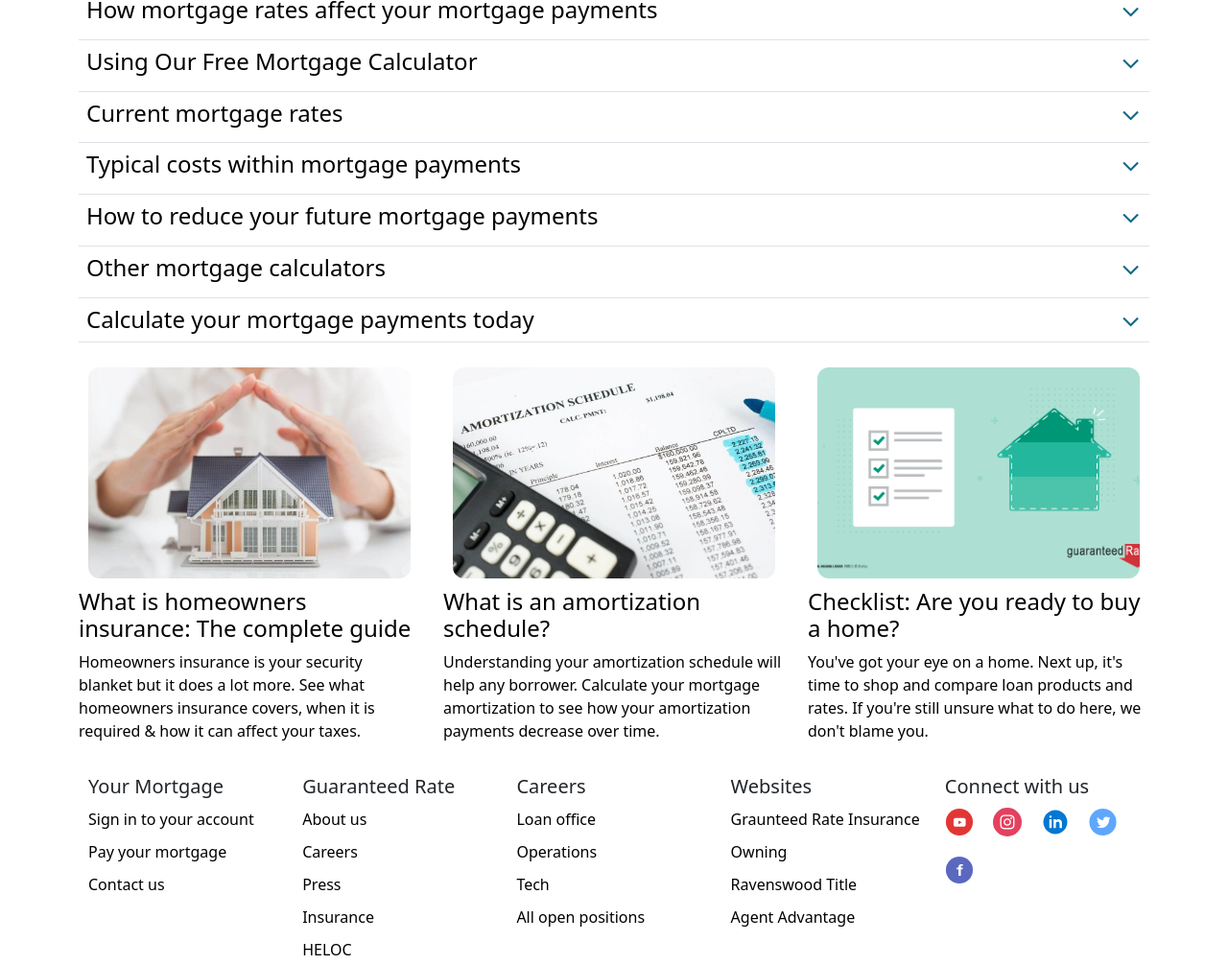
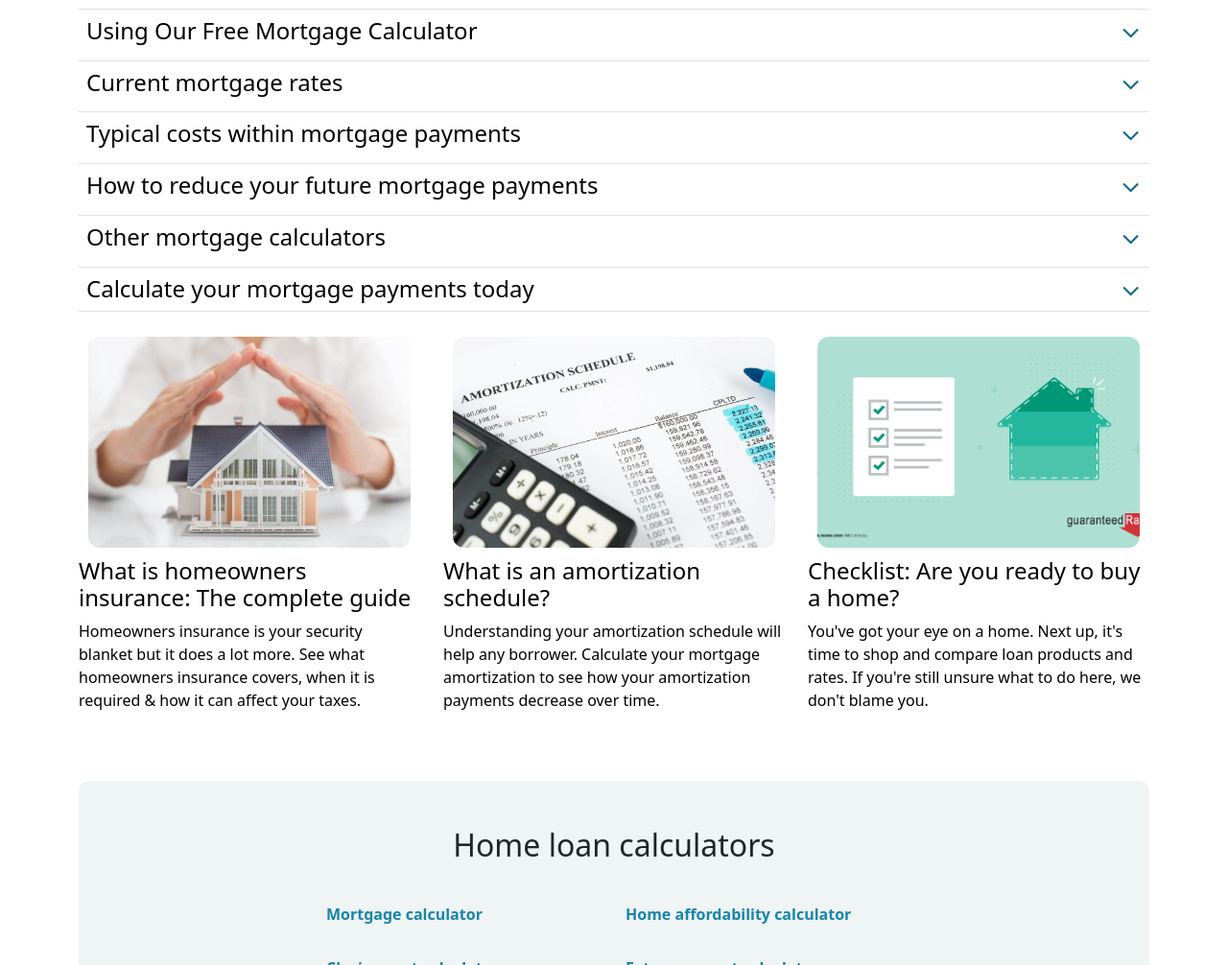
Before and after one commit to shuvo-h/rate-mortgage, a Gatsby site: page /mortgage-calculators in a window 1280 px wide. Shown: the part 1794-2800 px from the top of the page at 96% size. Built offline with nearby package versions, Linux system fonts and the light colour scheme; Gatsby itself is replaced by a stand-in of ours.

Commit message:
added mortgage calculatirs index page

```diff
--- a/src/components/Layout/Navbar/Navbar.js
+++ b/src/components/Layout/Navbar/Navbar.js
@@ -67,7 +67,7 @@ export const navMiddle = [
         url:"/",
         childs: [
             {
-                name:"Closing cost calculators", url:"/mortgage-calculators",
+                name:"Mortgage Calculators", url:"/mortgage-calculators",
                 sub_childs:[
                     {name:"Closing cost calculator", url:"/mortgage-calculators/closing-cost-calculator",},
                     {name:"Refinance calculator", url:"/mortgage-calculators/should-i-refinance-calculator",},
--- /dev/null
+++ b/src/components/MortgageCalsCmp/mortgageCals/CalculatorListCard.js
@@ -0,0 +1,30 @@
+import { Link } from 'gatsby';
+import React from 'react';
+
+const CalculatorListCard = ({title="",calculatorList=[]}) => {
+
+    return (
+        <section className='py-4 my-5'  style={{backgroundColor:"#eff4f5", borderRadius:"10px"}}>
+            <h2 className='my-4 text-center'>{title}</h2>
+            <div className={`m-auto`} style={{maxWidth:"600px"}}>
+                <ul className='row list-unstyled'>
+                    {
+                        calculatorList.map(calculator=><li
+                            className='col-12 col-md-6 my-3'
+                            key={calculator.name}
+                        >
+                            <Link
+                                className='linkSt text-decoration-none fw-bold'
+                                style={{color:"#1885a9"}}
+                                to={calculator.url}
+                            >
+                            {calculator.name}</Link>
+                        </li>)
+                    }
+                </ul>
+            </div>
+        </section>
+    );
+};
+
+export default CalculatorListCard;
--- a/src/components/MortgageCalsCmp/mortgageCals/MortgageCalculator.js
+++ b/src/components/MortgageCalsCmp/mortgageCals/MortgageCalculator.js
@@ -17,7 +17,7 @@ const COLORSForGraph = ['#0088FE', '#00C49F', '#FFBB28', '#FF8042',"#000"];
 
 const calculatorData = {
     title: "Mortgage calculator",
-    info:"Get a sense of the costs of buying a home with our monthly mortgage calculator.",
+    info:"To get a better sense of the total costs of buying a home, use our home mortgage calculator and figure out what your future mortgage payments might be.",
     loan_term: ["10","20","30"],
     disclosures: ["*This is not a commitment to lend. Consumers are advised to obtain a Loan Estimate. Rates are subject to change and are dependent on credit and underwriting criteria.","Your actual rate, payment and costs could be higher. Guaranteed Rate cannot predict where rates will be in the future. Sample rate provided for illustration purposes only and is not intended to provide mortgage or other financial advice specific to the circumstances of any individual and should not be relied upon in that regard. Guaranteed Rate cannot predict where rates will be in the future. Applicant subject to credit and underwriting approval. Not all applicants will be approved for financing. Receipt of application does not represent an approval for financing or interest rate guarantee. Restrictions may apply, contact Guaranteed Rate for current rates and for more information."]
 }
@@ -52,6 +52,7 @@ const calc_optionList = [
         url:""
     },
 ];
+
 const CalculatorOptions = <select className={cal_Select_options} name="" id="">
         {
             calc_optionList.map(optionEL => <option value={optionEL.url} key={optionEL.name}>{optionEL.name}</option>)
--- a/src/components/MortgageCalsCmp/mortgageCals/mortgage_cacl.module.css
+++ b/src/components/MortgageCalsCmp/mortgageCals/mortgage_cacl.module.css
@@ -55,6 +55,7 @@
   border-radius: 12px;
 }
 
+
 @media screen and (max-width: 992px) {
 
 }
--- a/src/pages/mortgage-calculators/index.js
+++ b/src/pages/mortgage-calculators/index.js
@@ -4,9 +4,44 @@ import React from 'react';
 import { LinkRegular } from '../../components/common/ButtonRegular';
 import Layout from '../../components/Layout/layout';
 import CalcFAQlist from '../../components/MortgageCalsCmp/mortgageCals/CalcFAQlist';
+import CalculatorListCard from '../../components/MortgageCalsCmp/mortgageCals/CalculatorListCard';
 import MortgageCalculator from '../../components/MortgageCalsCmp/mortgageCals/MortgageCalculator';
 import OptionsTools from '../../components/MortgageCalsCmp/mortgageCals/OptionsTools';
 
+
+const homeLoanCalculators = [
+    {
+        name:"Mortgage calculator",
+        url:"/mortgage-calculators"
+    },
+    {
+        name:"Home affordability calculator",
+        url:"/mortgage-calculators/how-much-home-can-i-buy-calculator"
+    },
+    {
+        name:"Closing cost calculator",
+        url:"/mortgage-calculators/closing-cost-calculator"
+    },
+    {
+        name:"Extra payment calculator",
+        url:"/mortgage-calculators/should-i-make-extra-payments-calculator"
+    },
+    {
+        name:"Refinance calculator",
+        url:"/mortgage-calculators/should-i-refinance-calculator"
+    },
+    {
+        name:"Mortgage points calculator",
+        url:"/mortgage-calculators/when-to-pay-points-to-lower-rate-calculator"
+    },
+]
+
+
+const calcDisclaimer = [
+    "*Consumers are advised to obtain a Loan Estimate. Rates are subject to change and are dependent on credit and underwriting criteria. Your actual rate, payment and costs could be higher.",
+    "** Savings, if any, vary based on the consumer’s credit profile, interest rate availability, and other factors. Contact Guaranteed Rate for current rates. Restrictions apply.",
+    "All information provided in this publication is for informational and educational purposes only, and in no way is any of the content contained herein to be construed as financial, investment, or legal advice or instruction. Guaranteed Rate, Inc. does not guarantee the quality, accuracy, completeness or timelines of the information in this publication. While efforts are made to verify the information provided, the information should not be assumed to be error-free. Some information in the publication may have been provided by third parties and has not necessarily been verified by Guaranteed Rate, Inc. Guaranteed Rate, Inc. its affiliates and subsidiaries do not assume any liability for the information contained herein, be it direct, indirect, consequential, special, or exemplary, or other damages whatsoever and howsoever caused, arising out of or in connection with the use of this publication or in reliance on the information, including any personal or pecuniary loss, whether the action is in contract, tort (including negligence) or other tortious action."
+]
 
 const mortgageCalc_QL = graphql`
     query mortgageCalc_QL {
@@ -29,7 +64,6 @@ const MortgageCalculators = () => {
 
     return (
         <Layout className='container'>
-            <h1>Mortgage Calculator</h1>
             <MortgageCalculator />
             <OptionsTools />
             <div>
@@ -42,6 +76,12 @@ const MortgageCalculators = () => {
                 </div>
             </div>
             <CalcFAQlist />
+            <CalculatorListCard calculatorList={homeLoanCalculators} title='Home loan calculators' />
+            <div className='my-5'>
+                {
+                    calcDisclaimer.map((disclaimer,idx) => <small className='my-2 d-block' key={idx}>{disclaimer}</small>)
+                }
+            </div>
         </Layout>
     );
 };
--- a/src/pages/resources/mortgage-news/[article_id].js
+++ b/src/pages/resources/mortgage-news/[article_id].js
@@ -13,7 +13,7 @@ const ArticleDetails = (ctx) => {
     const article = article_data?.data;
 
 
-
+    console.log(article);
 
     if (!article?.id) {
         return <h1 className='text-center'><i>Loading..........</i></h1>
```
Also changed, not shown: src/pages/resources/mortgage-news.js (deleted, +0 -13 lines).
